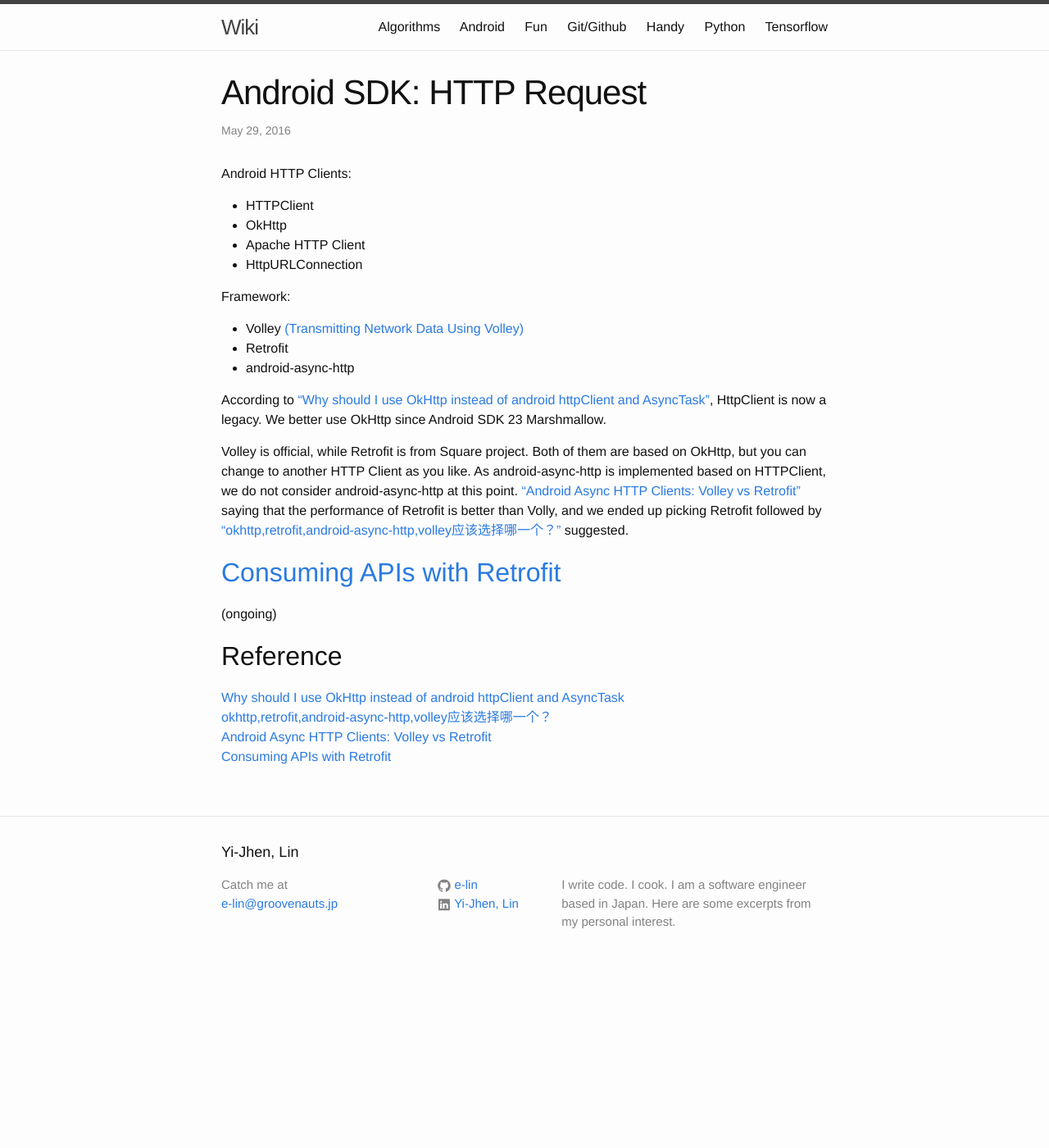
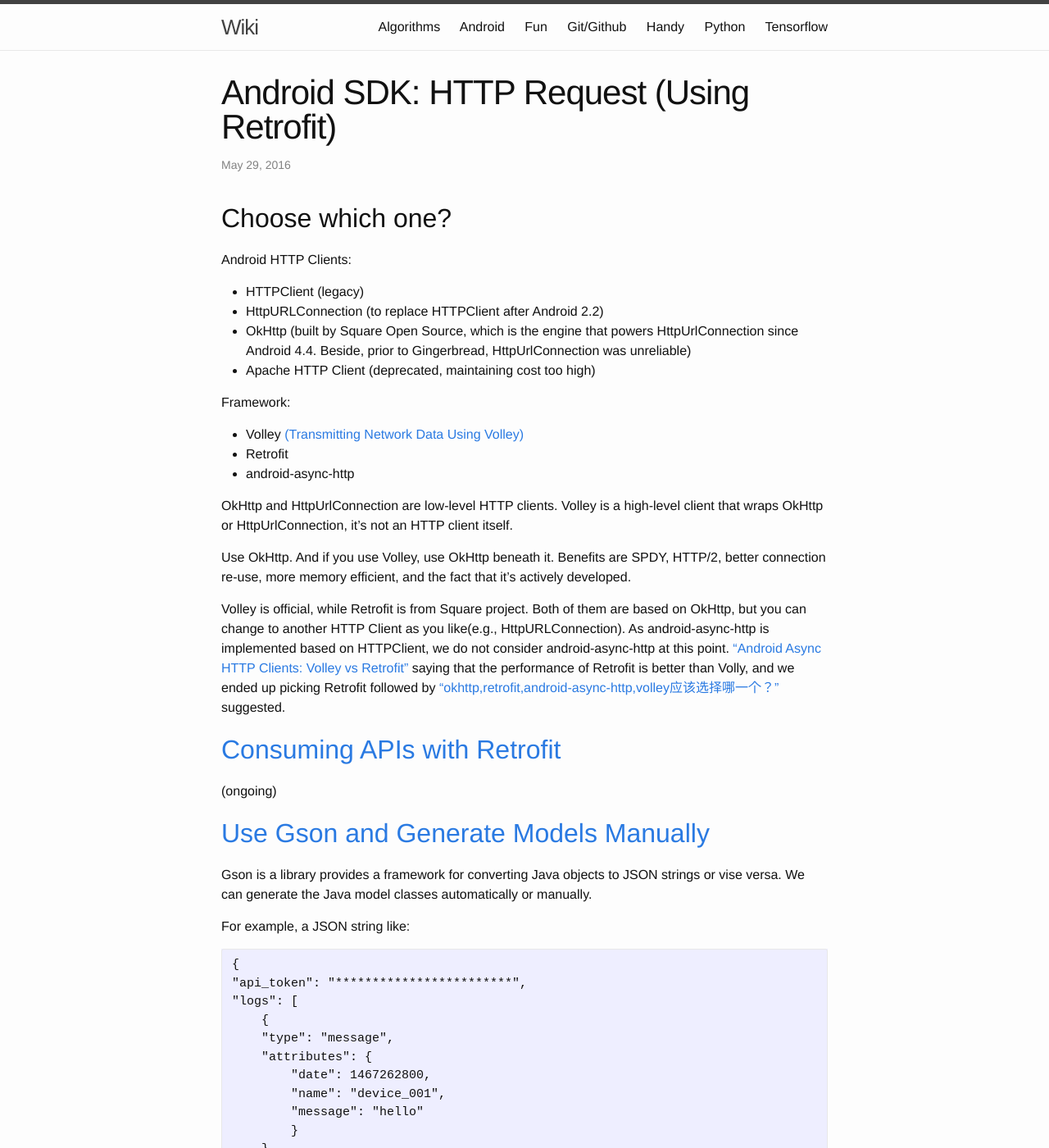
Before and after one commit to e-lin/wiki, a Jekyll site: the page built from _posts/2016-05-30-Android-SDK-HTTP-Request-.md, in a window 1280 px wide and 1400 px high. Shown: the whole window at 82% size. Built offline with Jekyll 4.4.1, drawn with Linux system fonts in a browser that asks for light colours; some of the changed text lies outside the part shown.

Commit message:
add posts

````diff
--- a/_posts/2016-05-30-Android-SDK-HTTP-Request-.md
+++ b/_posts/2016-05-30-Android-SDK-HTTP-Request-.md
@@ -1,6 +1,6 @@
 ---
 layout: post
-title:  "Android SDK: HTTP Request"
+title:  "Android SDK: HTTP Request (Using Retrofit)"
 date:   2016-05-30 00:00:00 +0900
 categories: jekyll update
 type: Android
@@ -8,12 +8,15 @@
 ---
 <!--more-->
 
+Choose which one?
+---
+
 Android HTTP Clients:
 
-- HTTPClient
-- OkHttp
-- Apache HTTP Client
-- HttpURLConnection
+- HTTPClient (legacy)
+- HttpURLConnection (to replace HTTPClient after Android 2.2)
+- OkHttp (built by Square Open Source, which is the engine that powers HttpUrlConnection since Android 4.4. Beside, prior to Gingerbread, HttpUrlConnection was unreliable)
+- Apache HTTP Client (deprecated, maintaining cost too high)
 
 Framework:
 
@@ -21,13 +24,77 @@
 - Retrofit
 - android-async-http
 
-According to ["Why should I use OkHttp instead of android httpClient and AsyncTask"][R2], HttpClient is now a legacy. We better use OkHttp since Android SDK 23 Marshmallow.
+OkHttp and HttpUrlConnection are low-level HTTP clients. Volley is a high-level client that wraps OkHttp or HttpUrlConnection, it's not an HTTP client itself.
 
-Volley is official, while Retrofit is from Square project. Both of them are based on OkHttp, but you can change to another HTTP Client as you like. As android-async-http is implemented based on HTTPClient, we do not consider android-async-http at this point. ["Android Async HTTP Clients: Volley vs Retrofit"][R4] saying that the performance of Retrofit is better than Volly, and we ended up picking Retrofit followed by ["okhttp,retrofit,android-async-http,volley应该选择哪一个？"][R3] suggested.
+Use OkHttp. And if you use Volley, use OkHttp beneath it. Benefits are SPDY, HTTP/2, better connection re-use, more memory efficient, and the fact that it's actively developed.
 
-[Consuming APIs with Retrofit][R5]
+Volley is official, while Retrofit is from Square project. Both of them are based on OkHttp, but you can change to another HTTP Client as you like(e.g., HttpURLConnection). As android-async-http is implemented based on HTTPClient, we do not consider android-async-http at this point. ["Android Async HTTP Clients: Volley vs Retrofit"][R4] saying that the performance of Retrofit is better than Volly, and we ended up picking Retrofit followed by ["okhttp,retrofit,android-async-http,volley应该选择哪一个？"][R3] suggested.
+
+
+[Consuming APIs with Retrofit][R6]
 ---
 (ongoing)
+
+
+[Use Gson and Generate Models Manually][R7]
+---
+Gson is a library provides a framework for converting Java objects to JSON strings or vise versa. We can generate the Java model classes automatically or manually.
+
+For example, a JSON string like:
+
+```
+{
+"api_token": "************************",
+"logs": [
+    {
+    "type": "message",
+    "attributes": {
+        "date": 1467262800,
+        "name": "device_001",
+        "message": "hello"
+        }
+    },
+    {
+    "type": "temperature",
+    "attributes": {
+        "date": 1467266400,
+        "name": "device_fukuoka_001",
+        "temperature": 24.5
+        }
+    }
+    ]
+}
+```
+We take this JSON string as our self-defined `LogWrapper` object. Inside the LogWrapper object, we have `api_tokens` and `logs` objects. Furthermore, the logs object has `type` and `attributes` objects. Finally, the attributes object has `date`, `name`, `message`, and `temperature`.
+
+The objects here are just the Java model classes we have metioned here. So we can create our model like this:
+
+LogWrapper.java
+
+``` java
+public class LogWrapper {
+    String api_token;
+    List<Log> logs;
+
+    public static class Log {
+        String type;
+        LogAttributes attributes;
+    }
+
+    public static class LogAttributes {
+        long date;
+        String name;
+    }
+
+    public static class LogMessageAttributes extends LogAttributes {
+        String message;
+    }
+
+    public static class LogTemperatureAttributes extends LogAttributes {
+        float temperature;
+    }
+}
+```
 
 
 Reference
@@ -35,10 +102,16 @@
 [Why should I use OkHttp instead of android httpClient and AsyncTask][R2]<br />
 [okhttp,retrofit,android-async-http,volley应该选择哪一个？][R3]<br />
 [Android Async HTTP Clients: Volley vs Retrofit][R4]<br />
-[Consuming APIs with Retrofit][R5]
+[Glide 3: okhttp vs Volley vs HttpUrlConnection][R5]<br />
+[Consuming APIs with Retrofit][R6]<br />
+[Leveraging the Gson Library][R7]
+
+
 
 [R1]: https://developer.android.com/training/volley/index.html
 [R2]: http://stackoverflow.com/questions/25739620/why-should-i-use-okhttp-instead-of-android-httpclient-and-asynctask
 [R3]: https://www.zhihu.com/question/35189851
 [R4]: http://instructure.github.io/blog/2013/12/09/volley-vs-retrofit/
-[R5]: https://github.com/codepath/android_guides/wiki/Consuming-APIs-with-Retrofit
+[R5]: https://www.reddit.com/r/androiddev/comments/2fmul3/glide_3_okhttp_vs_volley_vs_httpurlconnection/
+[R6]: https://github.com/codepath/android_guides/wiki/Consuming-APIs-with-Retrofit
+[R7]: https://github.com/codepath/android_guides/wiki/Leveraging-the-Gson-Library
````
Also changed, not shown: _posts/2016-05-24-Android-Cheatsheet.md (+131 -17 lines), _posts/2016-07-27-Android-Kotlin.md (added, +64 -0 lines), _posts/2016-08-16-Android-JSON String to Java Object using GSON.md (added, +211 -0 lines).
